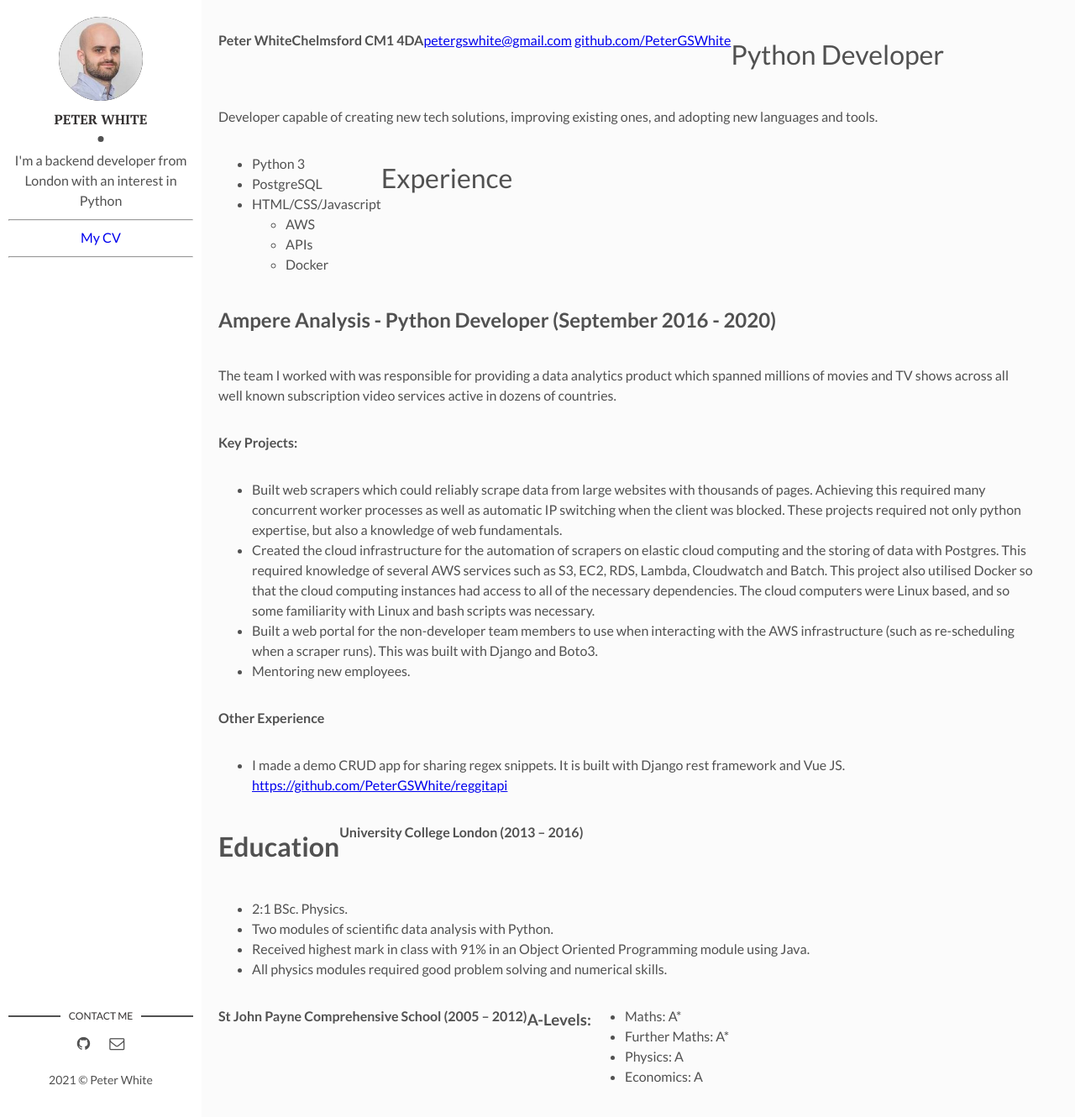
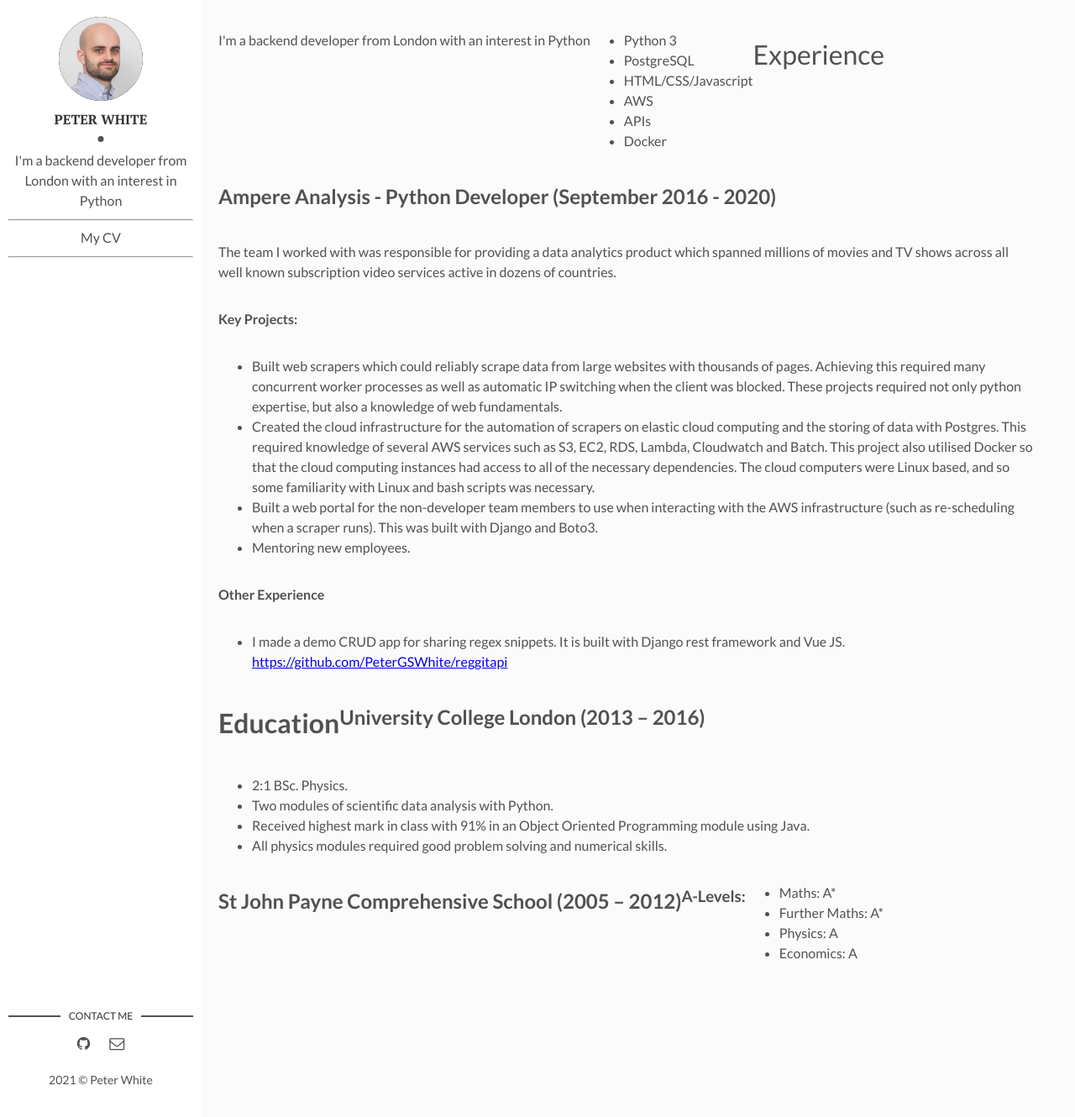
Before and after one commit to PeterGSWhite/PeterGSWhite.github.io, a Jekyll site: the page built from cv.html, in a window 1280 px wide and 1330 px high. Shown: the whole window at 84% size. Built offline with Jekyll 4.4.1, drawn with Linux system fonts in a browser that asks for light colours.

Commit message:
change CV formatting

```diff
--- a/_layouts/main.html
+++ b/_layouts/main.html
@@ -11,7 +11,7 @@ layout: default
       <div class="author-name">{{site.author}}</div>
       <p>{{site.about-author}}</p>
       <hr>
-      <p><a href="{{site.baseurl}}/cv.html" style="text-decoration: none;">My CV</a></p>
+      <p><a href="{{site.baseurl}}/cv" style="color: #515151; text-decoration: none;">My CV</a></p>
       <hr>
     </div>
   </header> <!-- End Header -->
--- a/cv.html
+++ b/cv.html
@@ -2,41 +2,17 @@
 layout: main
 ---
 
+<p>I'm a backend developer from London with an interest in Python</p>
 
+<ul>
+    <li>Python 3</li>
+    <li>PostgreSQL</li>
+    <li>HTML/CSS/Javascript</li>
+    <li>AWS</li>
+    <li>APIs</li>
+    <li>Docker</li>
+</ul>
 
-<p>
-<strong>Peter White</strong>
-</p>
-<p>
-<strong>Chelmsford CM1 4DA</strong>
-</p>
-<p>
-                               <a href="mailto:petergswhite@gmail.com">petergswhite@gmail.com</a>	<a href="https://github.com/PeterGSWhite">github.com/PeterGSWhite</a>
-</p>
-<h1>Python Developer</h1>
-
-
-<p>
-Developer capable of creating new tech solutions, improving existing ones, and adopting new languages and tools.
-</p>
-<ul>
-
-<li>Python 3
-
-<li>PostgreSQL
-
-<li>HTML/CSS/Javascript
-<ul>
-
-<li>AWS
-
-<li>APIs
-
-<li>Docker
-</li>
-</ul>
-</li>
-</ul>
 <h1>Experience</h1>
 
 
@@ -71,9 +47,9 @@ The team I worked with was responsible for providing a data analytics product wh
 <h1><strong>Education</strong></h1>
 
 
-<p>
+<h2>
 <strong>University College London (2013 – 2016)</strong>
-</p>
+</h2>
 <ul>
 
 <li>2:1 BSc. Physics.
@@ -85,10 +61,10 @@ The team I worked with was responsible for providing a data analytics product wh
 <li>All physics modules required good problem solving and numerical skills.
 </li>
 </ul>
-<p>
-<strong>St John Payne Comprehensive School (2005 – 2012)</strong>
-</p>
-<h3><strong>A-Levels:</strong></h3>
+
+<h2>St John Payne Comprehensive School (2005 – 2012)</h2>
+
+<h3>A-Levels:</h3>
 
 
 <ul>
```
